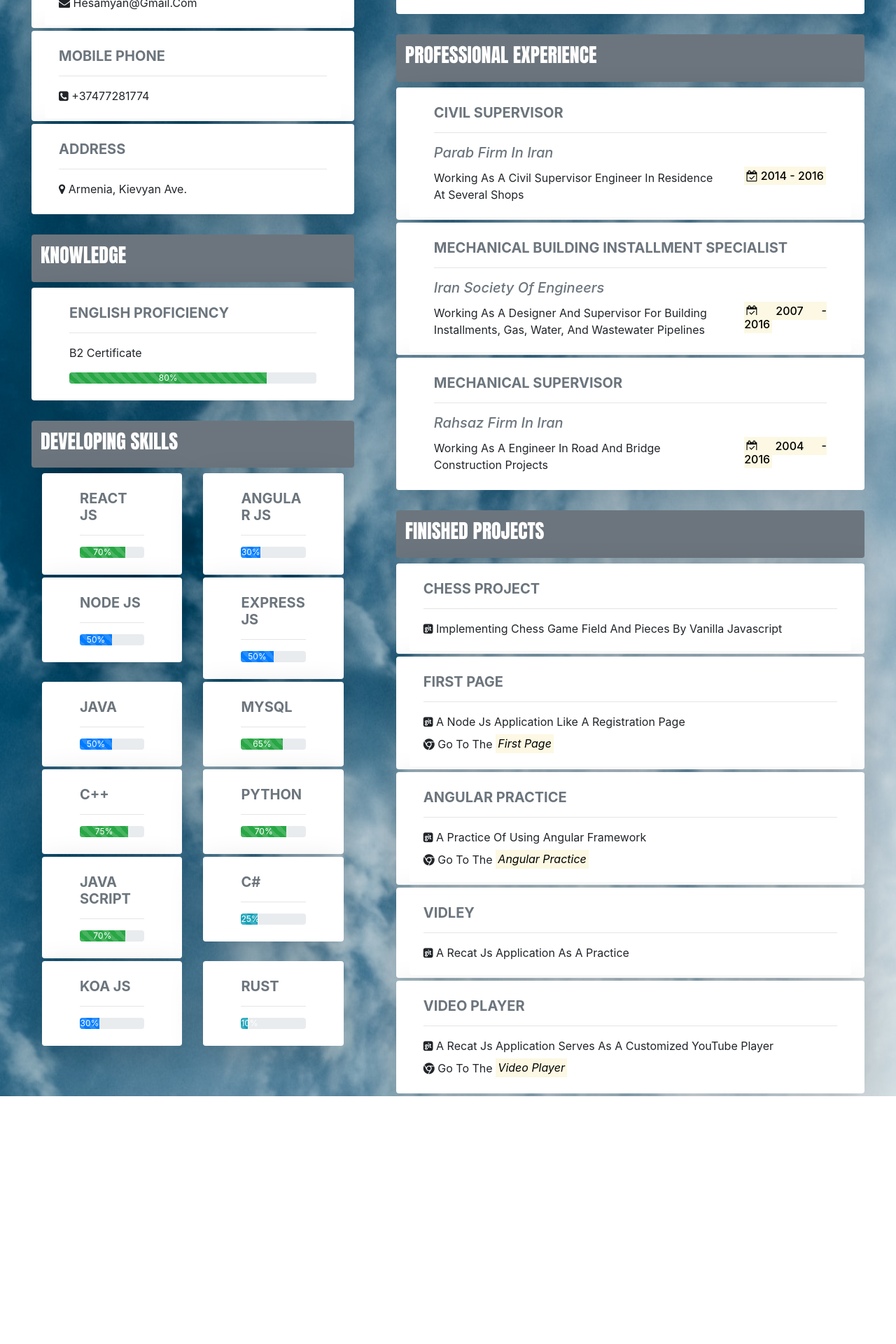
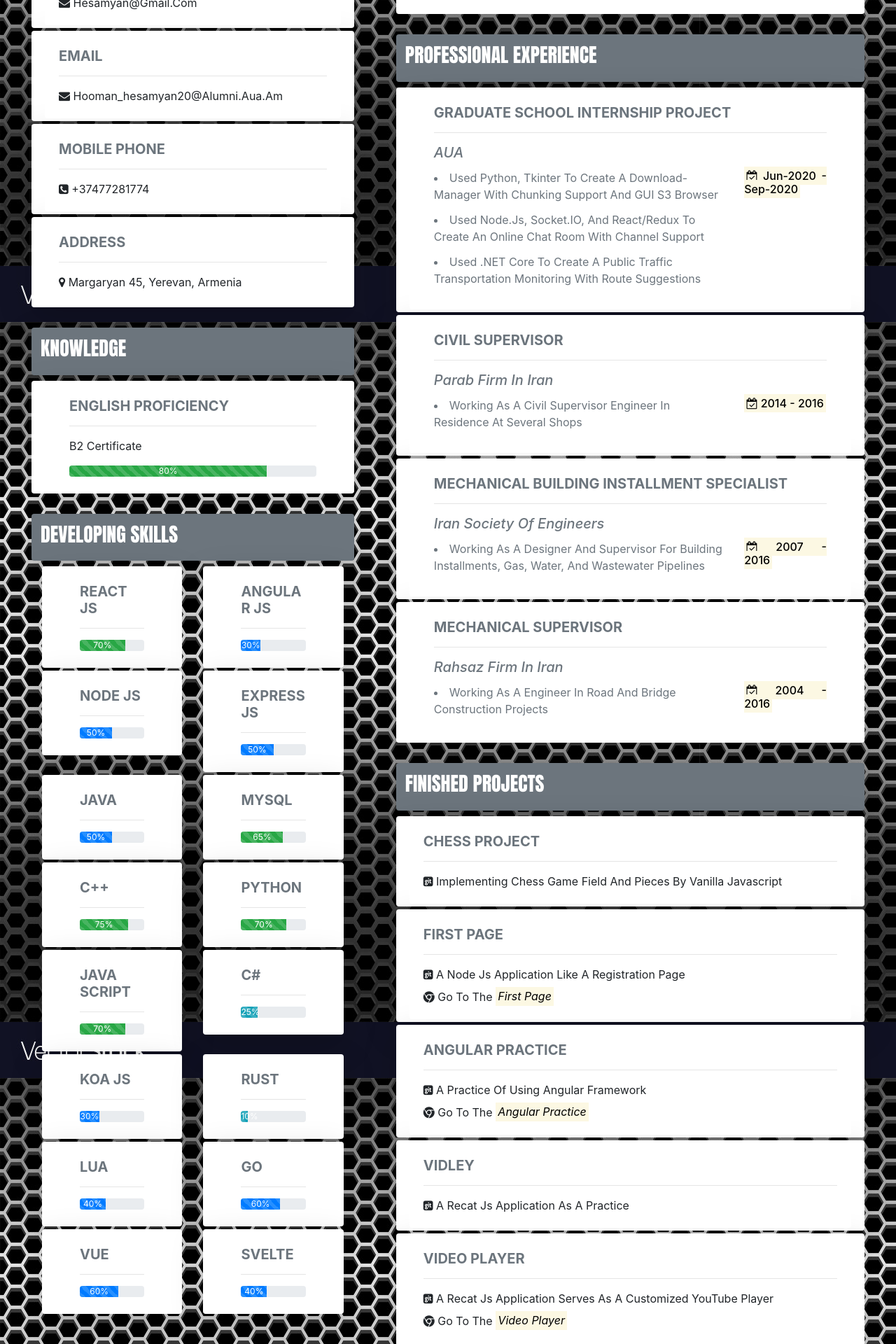
Before and after one commit to hooman734/cv, a React (Create React App) app: page / in a window 1280 px wide. Shown: the part 620-2540 px from the top of the page at 70% size. Before the commit the page ends 2186 px from the top, so only its background shows below. Built offline with nearby package versions, Linux system fonts and the light colour scheme.

Commit message:
revison on skills

```diff
--- a/src/App.css
+++ b/src/App.css
@@ -1,6 +1,6 @@
 .App {
   text-align: center;
-  background-image: url("./background/cloud.jpg");
+  background-image: url("./background/metal-texture-pattern.jpg");
   background-attachment: fixed;
 }
 
--- a/src/Components/Contact.jsx
+++ b/src/Components/Contact.jsx
@@ -21,6 +21,12 @@ const Contact = function() {
           icon="fa fa-envelope"
         />
         <DetailLink
+          title="Email"
+          context="hooman_hesamyan20@alumni.aua.am"
+          link="mailto:hooman_hesamyan20@alumni.aua.am"
+          icon="fa fa-envelope"
+        />
+        <DetailLink
           title="Mobile Phone"
           context=" +37477281774"
           link="tel: +37477281774"
@@ -28,7 +34,7 @@ const Contact = function() {
         />
         <DetailLink
           title="Address"
-          context="Armenia, Kievyan Ave."
+          context="Margaryan 45, Yerevan, Armenia"
           link="https://www.google.com/maps/place/Kievyan+St,+Yerevan,+Armenia/@40.1949348,44.4880106,17z/data=!4m2!3m1!1s0x406abd6d4556de9d:0xdaad543c0accedfd"
           icon="fa fa-map-marker"
         />
--- a/src/Components/DetailProgress.jsx
+++ b/src/Components/DetailProgress.jsx
@@ -27,9 +27,11 @@ const DetailProgress = function(props) {
             </div>
             <div className="row">
               <div className="col-sm-9">
-                <p className="card-text text-left text-wrap text-reset text-capitalize text-justify">
-                  {context}
-                </p>
+                {context.map(item => (
+                  <li className="card-title text-muted text-left text-capitalize text-justify">
+                   {item}
+                  </li>
+                ))}
               </div>
               <div className="col-sm-3 text-capitalize text-justify">
                 <h6>
--- a/src/Components/ProfessionalExp.jsx
+++ b/src/Components/ProfessionalExp.jsx
@@ -15,9 +15,17 @@ const ProfessionalExp = function() {
           </h3>
         </div>
         <DetailProgress
+          title="graduate School Internship Project"
+          subTitle="AUA"
+          context={["Used Python, Tkinter to create a download-manager with chunking support and GUI S3 browser", "Used Node.js, Socket.IO, and React/Redux to create an online chat room with channel support", "Used .NET Core to create a public traffic transportation monitoring with route suggestions"]}
+          link="https://aua.am/"
+          start="Jun-2020"
+          end="Sep-2020"
+        />
+        <DetailProgress
           title="civil supervisor"
           subTitle="parab firm in iran"
-          context="working as a civil supervisor engineer in residence at several shops"
+          context={["working as a civil supervisor engineer in residence at several shops"]}
           link="http://www.moujabfan.ir/"
           start="2014"
           end="2016"
@@ -25,7 +33,7 @@ const ProfessionalExp = function() {
         <DetailProgress
           title="mechanical building installment specialist"
           subTitle="iran society of engineers"
-          context="working as a designer and supervisor for building installments, gas, water, and wastewater pipelines"
+          context={["working as a designer and supervisor for building installments, gas, water, and wastewater pipelines"]}
           link="http://www.golestannezam.ir/"
           start="2007"
           end="2016"
@@ -33,7 +41,7 @@ const ProfessionalExp = function() {
         <DetailProgress
           title="mechanical supervisor"
           subTitle="rahsaz firm in iran"
-          context="working as a engineer in road and bridge construction projects"
+          context={["working as a engineer in road and bridge construction projects"]}
           link=""
           start="2004"
           end="2016"
--- a/src/Components/Skill.jsx
+++ b/src/Components/Skill.jsx
@@ -110,6 +110,38 @@ const Skill = function() {
             />
           </div>
         </div>
+        <div className="row">
+          <div className="col-sm-6">
+            <DetailAdvancement
+              title="Lua"
+              advance="40"
+              link="http://www.lua.org/"
+            />
+          </div>
+          <div className="col-sm-6">
+            <DetailAdvancement
+              title="Go"
+              advance="60"
+              link="http://golang.org/"
+            />
+          </div>
+        </div>
+        <div className="row">
+          <div className="col-sm-6">
+            <DetailAdvancement
+              title="Vue"
+              advance="60"
+              link="https://vuejs.org/"
+            />
+          </div>
+          <div className="col-sm-6">
+            <DetailAdvancement
+              title="Svelte"
+              advance="40"
+              link="https://svelte.dev/"
+            />
+          </div>
+        </div>
       </div>
     </div>
   );
```
Also changed, not shown: public/index.html (+0 -9 lines), src/background/metal-texture-pattern.jpg (added), 6 other files (tests, documents, lock files or other folders).
